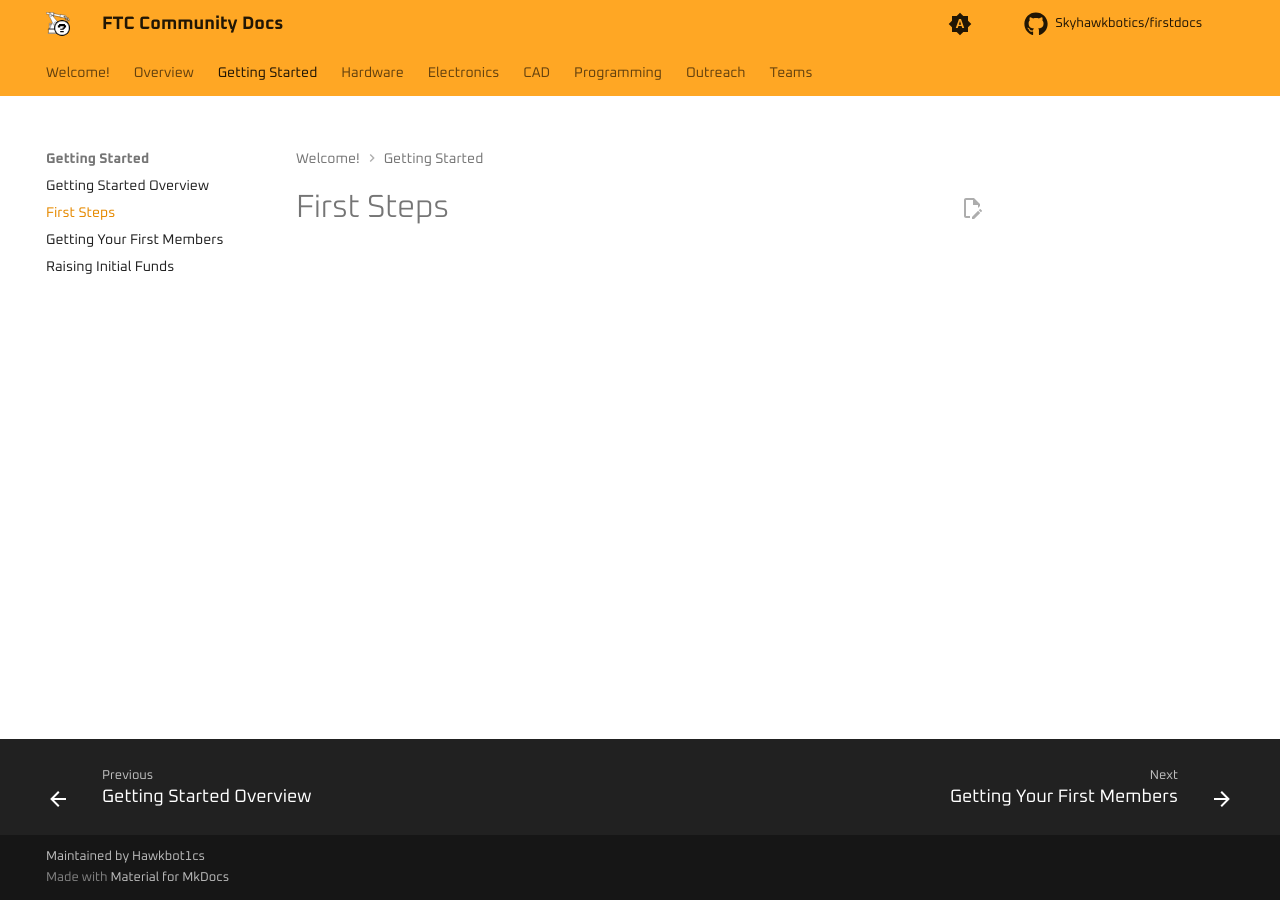
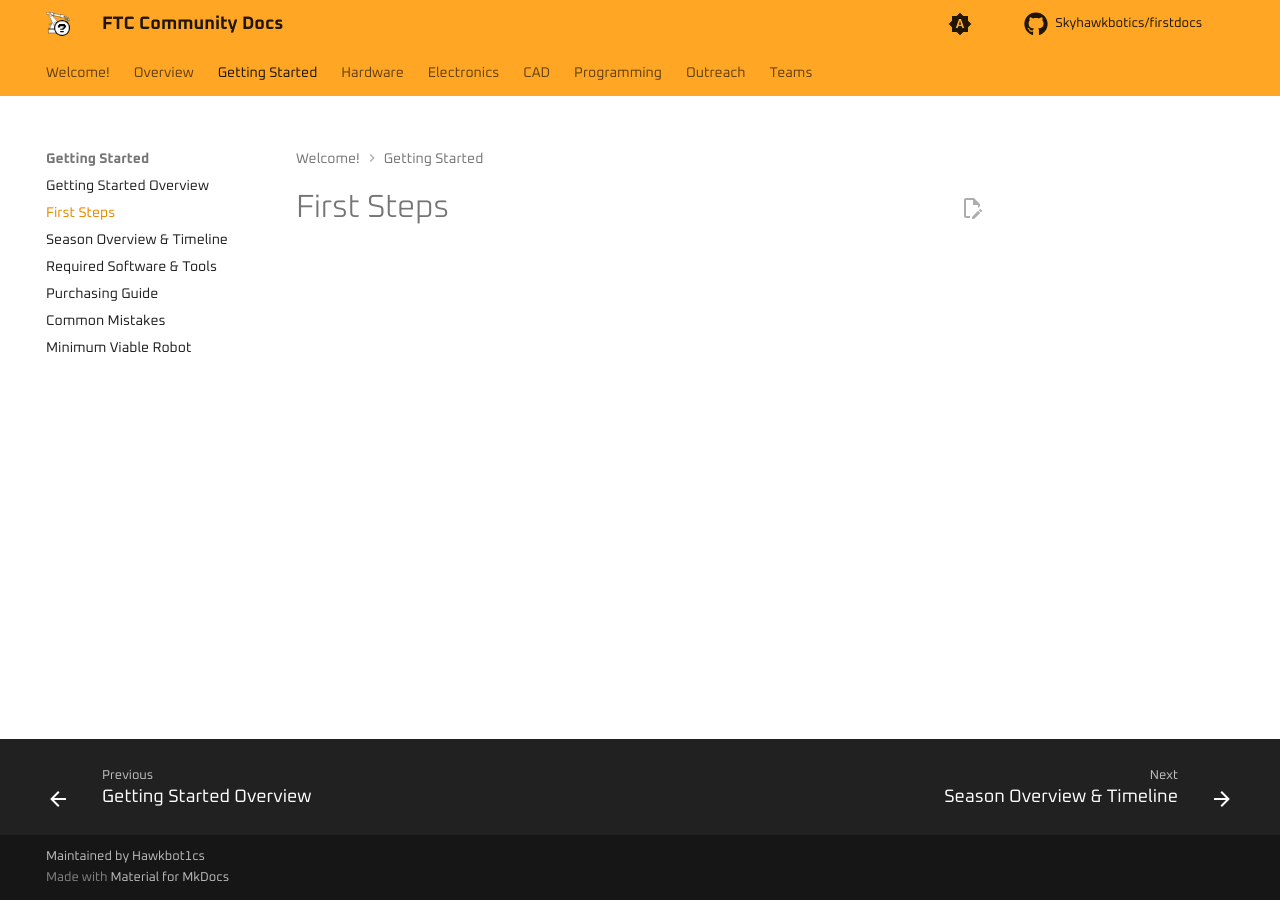
Before and after one commit to Skyhawkbotics/firstdocs, an MkDocs documentation site: the page built from source/docs/gettingstarted/firststeps.md, in a window 1280 px wide. Built offline with MkDocs 1.6.1 and Material for MkDocs 9.7.7, drawn with Linux system fonts in a browser that asks for light colours; comment, search, counter and statistics services are not loaded.

Commit message:
update getting started pages

```diff
--- a/source/docs/gettingstarted/initfundraising.md
+++ /dev/null
@@ -1 +0,0 @@
-# Raising Initial Funds
--- a/source/docs/gettingstarted/initrecruitment.md
+++ /dev/null
@@ -1 +0,0 @@
-# Getting Your First Members
--- /dev/null
+++ b/source/docs/gettingstarted/mvr.md
@@ -0,0 +1 @@
+# Minimum Viable Robot
--- /dev/null
+++ b/source/docs/gettingstarted/season-timeline.md
@@ -0,0 +1 @@
+# Season Overview & Timeline
--- /dev/null
+++ b/source/docs/gettingstarted/software-tools.md
@@ -0,0 +1 @@
+# Required Software & Tools
--- a/source/mkdocs.yml
+++ b/source/mkdocs.yml
@@ -7,8 +7,11 @@ nav:
   - Getting Started:
     - gettingstarted/overview.md
     - gettingstarted/firststeps.md
-    - gettingstarted/initrecruitment.md
-    - gettingstarted/initfundraising.md
+    - gettingstarted/season-timeline.md
+    - gettingstarted/software-tools.md
+    - gettingstarted/purchasing-guide.md
+    - gettingstarted/common-mistakes.md
+    - gettingstarted/mvr.md
   - Hardware:
     - hardware/overview.md
   - Electronics:
```
Also changed, not shown: source/docs/gettingstarted/common-mistakes.md (added, +1 -0 lines), source/docs/gettingstarted/purchasing-guide.md (added, +1 -0 lines).
